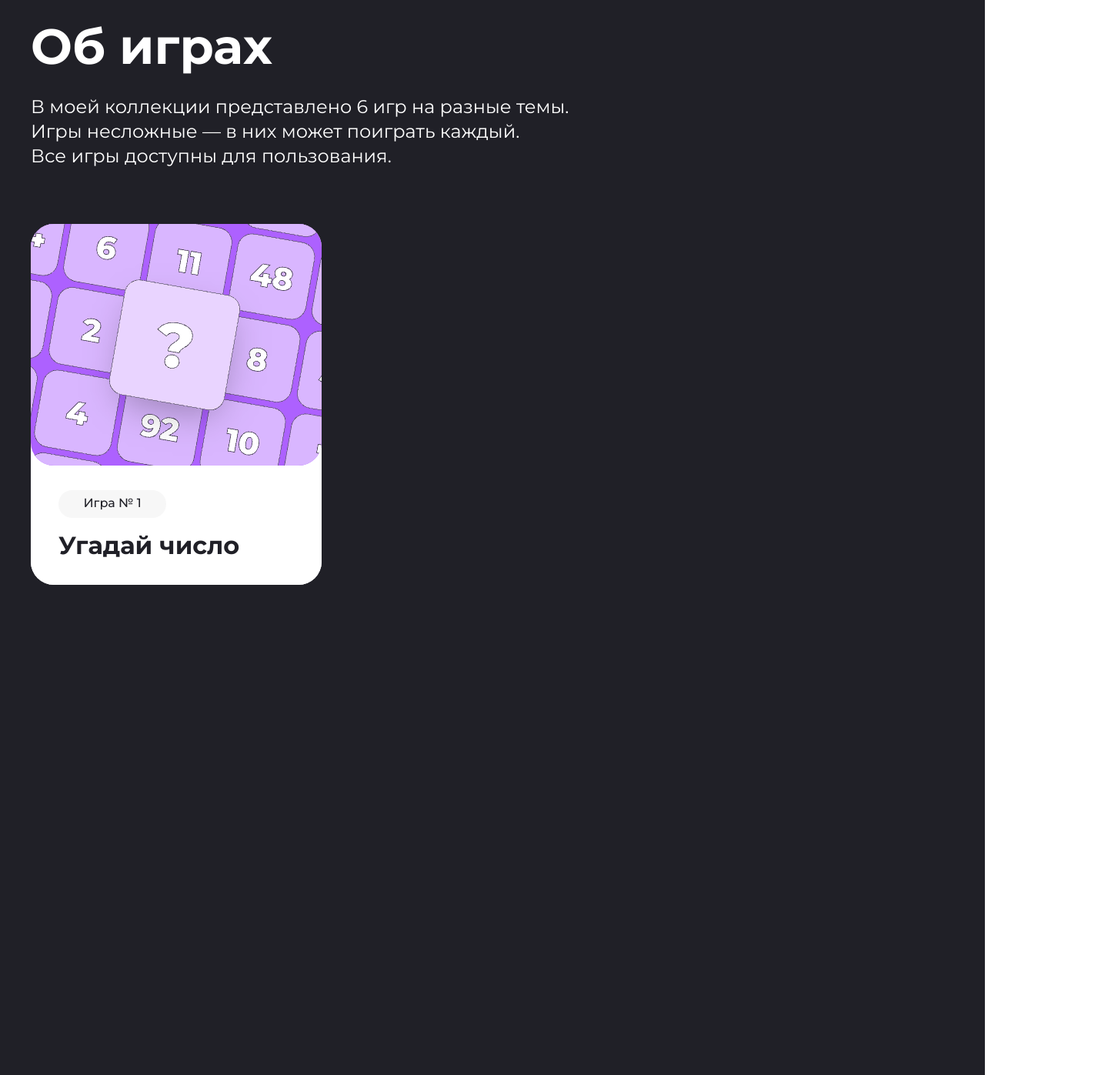
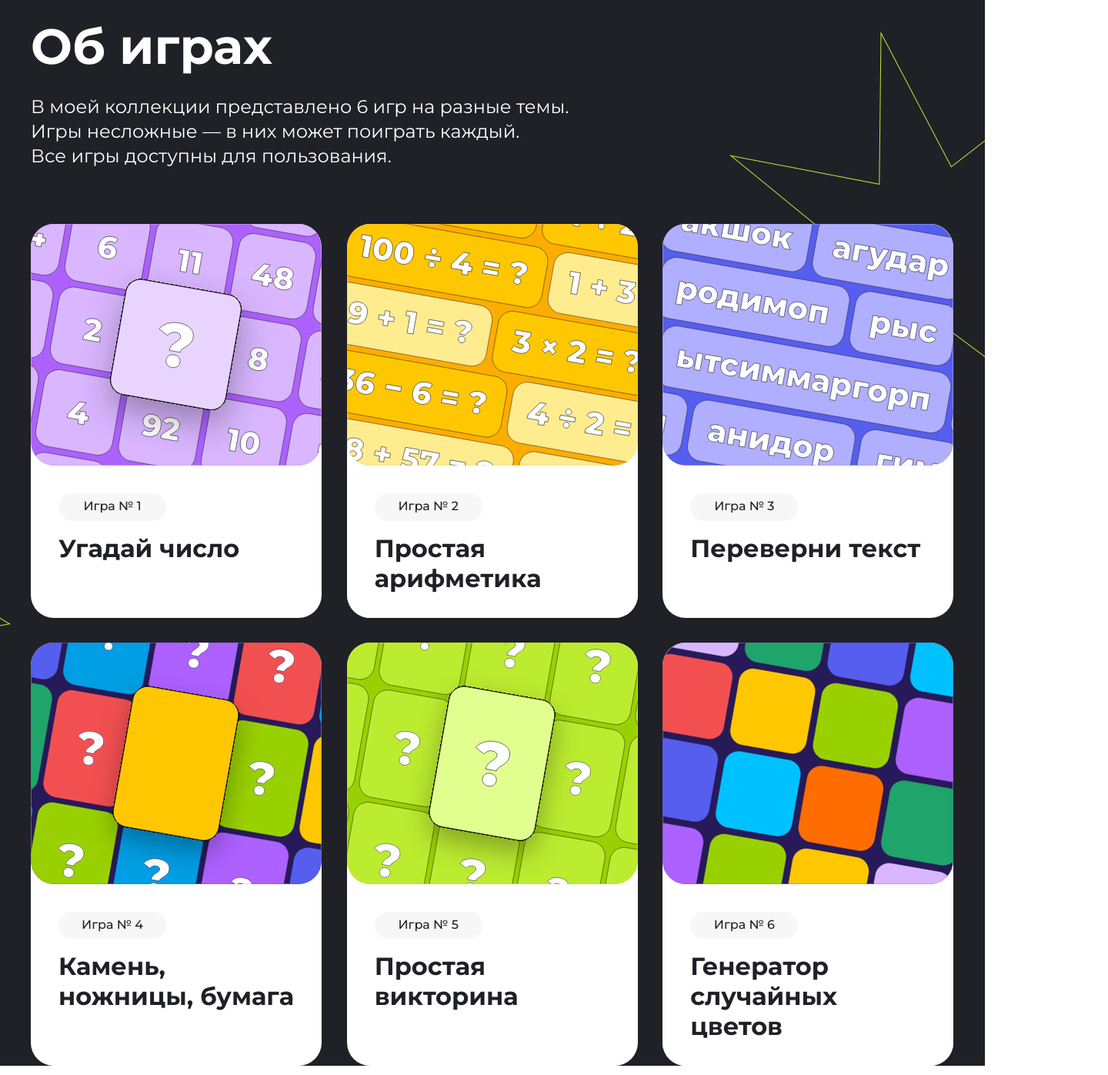
Before and after one commit to Nikita-Averkin/Homework1, a plain HTML site: page index.html in a window 1280 px wide. Shown: the part 843-2240 px from the top of the page at 77% size, 1440 px wide, since content can reach past the window. Drawn offline with Linux system fonts and the light colour scheme.

Commit message:
Changed the file index.html.

```diff
--- a/index.html
+++ b/index.html
@@ -83,24 +83,69 @@
         <p class="about-text">В моей коллекции представлено 6 игр на разные темы. <br> Игры несложные — в них может поиграть каждый. <br>
             Все игры доступны для пользования.</p>
             <div class="about__container">
-
                 <div class="about__item about__item-1">
-                    <div class="item-img">
-                        <a class="item-img__img-1" href="#">
-                            <img  src="img/about/item-1.png" alt="">
-                        </a>
-                    </div>
-
-                    <div class="about__item-info">
+                    <a class="about__item-img" href="#">
+                        <img src="img/about/about-1.svg" alt="обложка карточки-1">
+                    </a>
+                     <div class="about__item-info">
                         <h2 class="about__item-heading">Игра № 1</h2>
                         <p class="about__item-text">Угадай число</p>
                     </div>
-
                 </div>
-
-
-                </span>
-
+                <div class="about__item about__item-2">
+                    <a class="about__item-img" href="#">
+                        <img src="img/about/about-2.svg" alt="обложка карточки-2">
+                    </a>
+                     <div class="about__item-info">
+                        <h2 class="about__item-heading">Игра № 2</h2>
+                        <p class="about__item-text">Простая арифметика</p>
+                    </div>
+                </div>
+                <div class="about__item about__item-3">
+                    <a class="about__item-img" href="#">
+                        <img src="img/about/about-3.svg" alt="обложка карточки-3">
+                    </a>
+                     <div class="about__item-info">
+                        <h2 class="about__item-heading">Игра № 3</h2>
+                        <p class="about__item-text">Переверни текст</p>
+                    </div>
+                </div>
+                <div class="about__item about__item-4">
+                    <a class="about__item-img" href="#">
+                        <img src="img/about/about-4.svg" alt="обложка карточки-4">
+                    </a>
+                     <div class="about__item-info">
+                        <h2 class="about__item-heading">Игра № 4</h2>
+                        <p class="about__item-text">Камень, ножницы, бумага</p>
+                    </div>
+                </div>
+                <div class="about__item about__item-5">
+                    <a class="about__item-img" href="#">
+                        <img src="img/about/about-5.svg" alt="обложка карточки-5">
+                    </a>
+                     <div class="about__item-info">
+                        <h2 class="about__item-heading">Игра № 5</h2>
+                        <p class="about__item-text">Простая викторина</p>
+                    </div>
+                </div>
+                <div class="about__item about__item-6">
+                    <a class="about__item-img" href="#">
+                        <img src="img/about/about-6.svg" alt="обложка карточки-6">
+                    </a>
+                     <div class="about__item-info">
+                        <h2 class="about__item-heading">Игра № 6</h2>
+                        <p class="about__item-text">Генератор случайных цветов</p>
+                    </div>
+                </div>
+            </div>
+            <div class="about__star-left-1">
+                <img src="img/about/Star-left-1.svg" alt="звездочка-маленькая">
+            </div>
+            <div class="about__star-left-2">
+                <img src="img/about/Star-left-2.svg" alt="звездочка-побольше">
+            </div>
+            <div class="about__star-right">
+                <img src="img/about/Star-right.svg" alt="звездочка-большая">
             </div>
 
     </section>
--- a/style.scss
+++ b/style.scss
@@ -22,7 +22,6 @@ a {
     position: relative;
     overflow: hidden;
     height: 800px;
-    width: 1440px;
     background-image: url(img/top-bcc.jpeg);
     background-repeat: no-repeat;
     background-position: center;
@@ -102,6 +101,7 @@ a {
         right: 0;
         z-index: 1;
         translate: (49% -35%);
+
     }
     &-tringle {
         position: absolute;
@@ -173,9 +173,8 @@ a {
 }
 
 .about {
-
-    max-width: 1440px;
-    height: 1470px;
+    position: relative;
+    overflow: hidden;
     background: rgb(32, 32, 39);
 
     &-heading {
@@ -201,34 +200,34 @@ a {
     &__container {
         padding-top: 72px;
         width: 1200px;
+        display: grid;
+        grid-template-columns: repeat(12, 1fr);
+        gap: 32px;
+        position: relative;
+        z-index: 2;
     }
 
     &__item {
+        grid-column: span 4;
         width: 378px;
         background-color: white;
         border-radius: 30px;
+        display: flex;
+        flex-direction: column;
+        flex-wrap: wrap;
+        padding: 0;
 
-        .item-img {
-            width: 378px;
-            height: 314px;
+        &-img {
+            width: 100%;
             border-radius: 30px;
-            background: rgb(173, 97, 255);
-            overflow: hidden;
-
-            &__img-1 {
-                display: block;
-                width: auto;
-                height: 170%;
-                margin: -155px 0 0 -125px;
-            }
         }
-
 
         &-info {
             max-width: 314px;
             background-color: #fff;
             display: flex;
             flex-direction: column;
+            flex-wrap: wrap;
             gap: 16px;
             padding: 32px 32px 32px 36px;
             border-radius: 30px;
@@ -255,8 +254,29 @@ a {
             letter-spacing: 0px;
             text-align: left;
         }
+
     }
 
 
+    &__star-left-1 {
+        position: absolute;
+        left: calc(50% - 695px);
+        top: 770px;
+        transform: rotate(5.45deg);
+        }
+    &__star-left-2 {
+            position: absolute;
+            left: calc(50% - 680px);
+            top: 822px;
+            transform: rotate(5.45deg);
+            }
+    &__star-right {
+            position: absolute;
+            z-index: 1;
+            right: calc(50% - 863px);
+            top: 77px;
+            transform: rotate(-6.77deg);
+            }
+
 
     }
```
Also changed, not shown: img/about/Star-left-1.svg (added), img/about/Star-left-2.svg (added), img/about/Star-right.svg (added), img/about/about-1.svg (added), img/about/about-2.svg (added), img/about/about-3.svg (added), img/about/about-4.svg (added), img/about/about-5.svg (added), img/about/about-6.svg (added), img/about/item-1.png (deleted), img/about/item-2.png (deleted), img/about/item-3.png (deleted), img/about/item-4.png (deleted), img/about/item-5.png (deleted), 2 more files, 1 other file.
